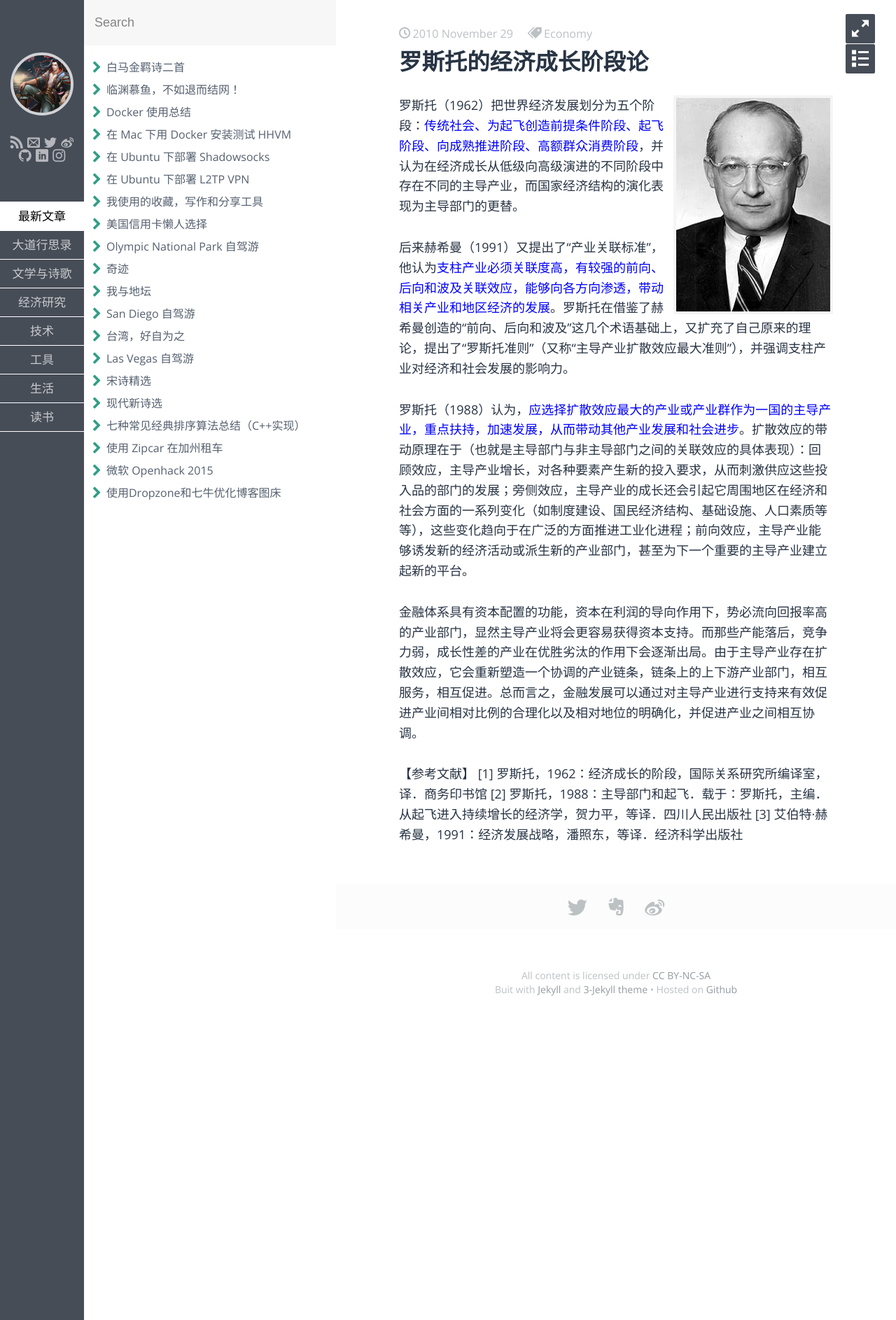
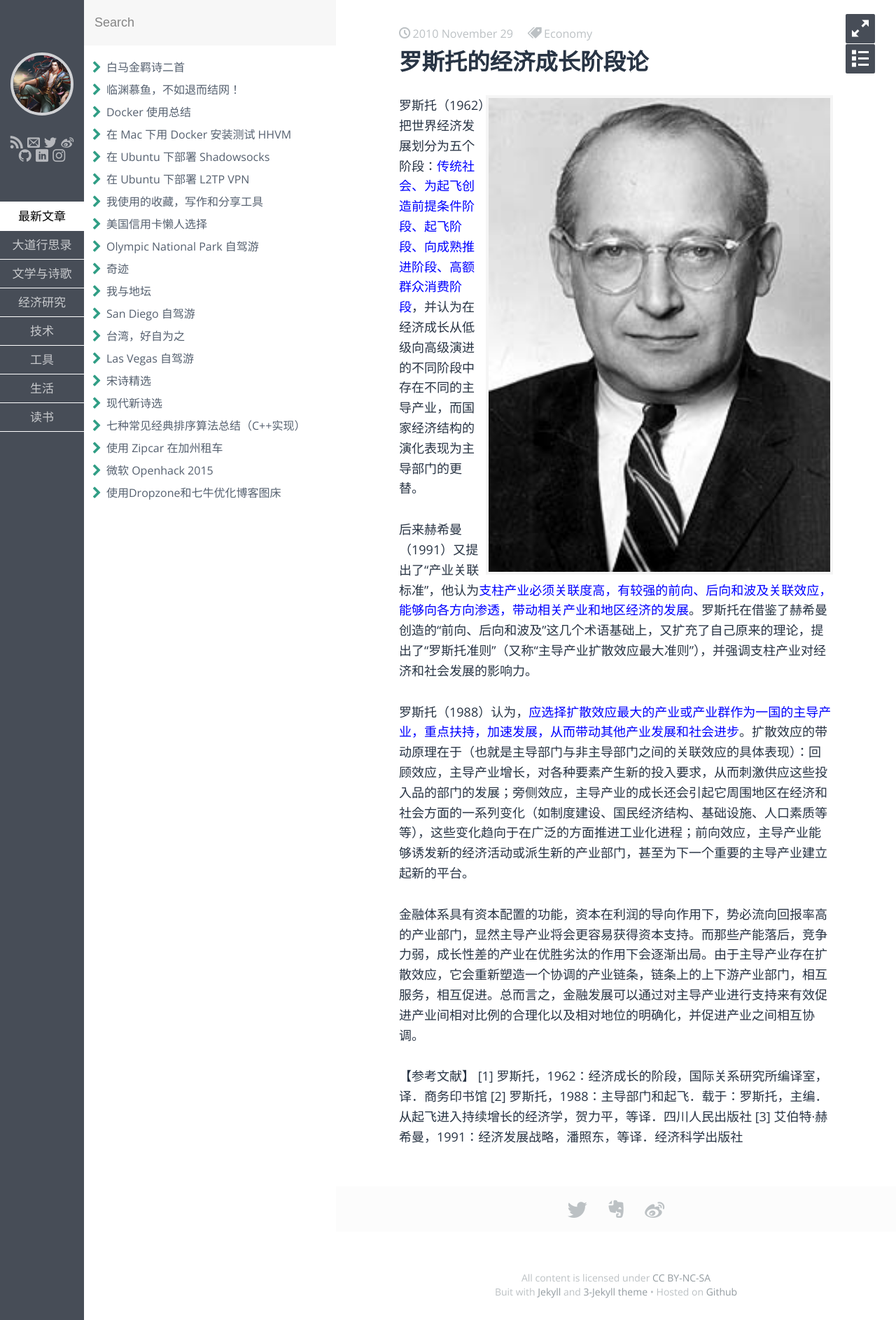
Before and after one commit to fzuo/baimafujinji, a Jekyll site: the page built from _posts/economy/2010-11-29-economic-growth.md, in a window 1280 px wide. Shown: the whole page at 70% size. Built offline with Jekyll 4.4.1, drawn with Linux system fonts in a browser that asks for light colours; some web fonts are replaced.

Commit message:
Update 2010-11-29-economic-growth.md

```diff
--- a/_posts/economy/2010-11-29-economic-growth.md
+++ b/_posts/economy/2010-11-29-economic-growth.md
@@ -6,7 +6,7 @@ tags: Economy
 keywords: 经济成长理论,罗斯托
 ---
 
-<img align="right" src="https://fzuo.github.io/assets/img/0803OB.jpg">
+<img align="right" src="https://fzuo.github.io/assets/img/0803OB.jpg" width="80%">
 罗斯托（1962）把世界经济发展划分为五个阶段：<span style="color:blue">传统社会、为起飞创造前提条件阶段、起飞阶段、向成熟推进阶段、高额群众消费阶段</span>，并认为在经济成长从低级向高级演进的不同阶段中存在不同的主导产业，而国家经济结构的演化表现为主导部门的更替。
 
 后来赫希曼（1991）又提出了“产业关联标准”，他认为<span style="color:blue">支柱产业必须关联度高，有较强的前向、后向和波及关联效应，能够向各方向渗透，带动相关产业和地区经济的发展</span>。罗斯托在借鉴了赫希曼创造的“前向、后向和波及”这几个术语基础上，又扩充了自己原来的理论，提出了“罗斯托准则”（又称“主导产业扩散效应最大准则”），并强调支柱产业对经济和社会发展的影响力。
```
